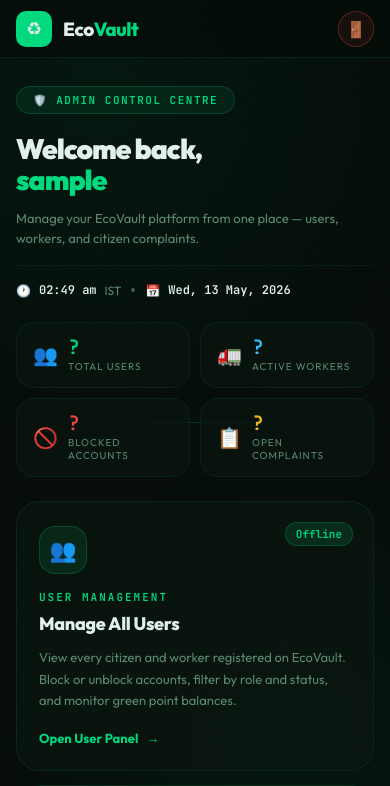
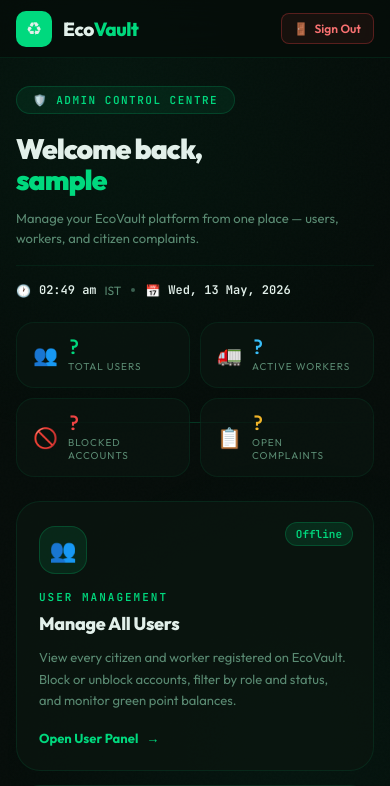
Before and after one commit to hasandeep134/ecovault, a plain HTML site: page frontend/adminHome.html in a window 390 px wide. Shown: the top 786 px of the page. Drawn offline with Linux system fonts and the light colour scheme; no server answers; sample sign-in values are in the browser's storage.

Commit message:
Update adminHome.html

```diff
--- a/frontend/adminHome.html
+++ b/frontend/adminHome.html
@@ -196,15 +196,15 @@ body{font-family:'Outfit',sans-serif;background:var(--dark);color:var(--text);mi
   .admin-chip{display:none}
   .admin-name-tag{display:none}
 
-  /* Sign out: icon-only pill, more refined */
+  /* Sign out: show text on mobile */
   .btn-signout{
-    padding:0;width:36px;height:36px;border-radius:50%;
-    display:flex;align-items:center;justify-content:center;
-    font-size:16px;line-height:1;
+    padding:7px 12px;border-radius:8px;
+    display:flex;align-items:center;gap:6px;
+    font-size:12px;
     border:1px solid rgba(239,68,68,0.3);
     background:rgba(239,68,68,0.08);
   }
-  .btn-signout .so-text{display:none}
+  .btn-signout .so-text{display:inline}
 
   /* Hero padding */
   .hero{padding:28px 16px 24px}
@@ -253,7 +253,7 @@ body{font-family:'Outfit',sans-serif;background:var(--dark);color:var(--text);mi
   <div class="brand">
     <div class="brand-ico">♻</div>
     <div class="brand-name">Eco<span>Vault</span></div>
-    <div class="admin-chip"><div class="live-dot"></div>👑 ADMIN</div>
+    <div class="admin-chip"><div class="live-dot"></div>ADMIN</div>
   </div>
   <div class="topbar-right">
     <div class="admin-name-tag">Logged in as <strong id="adminNameDisplay">Administrator</strong></div>
```
